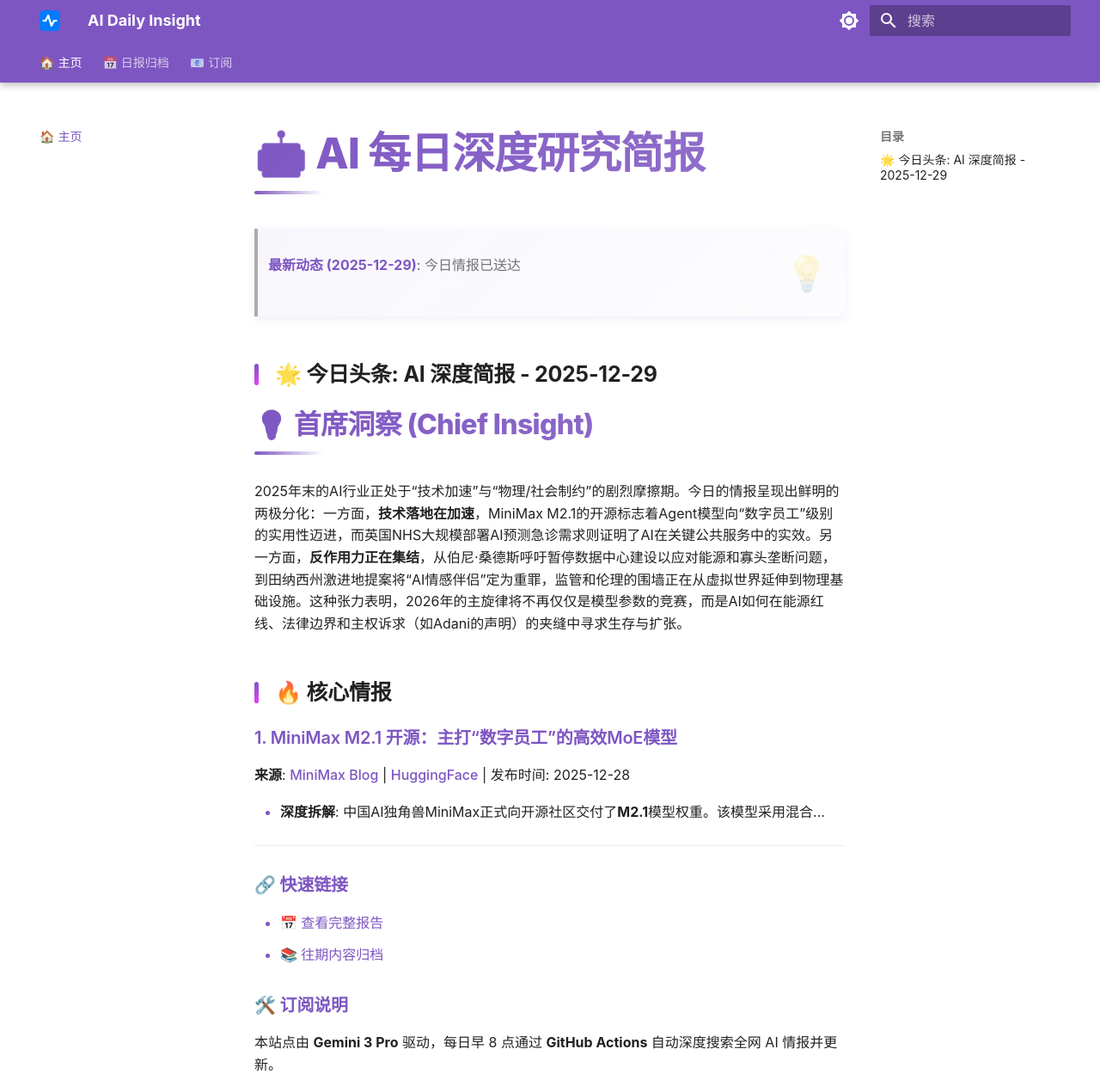
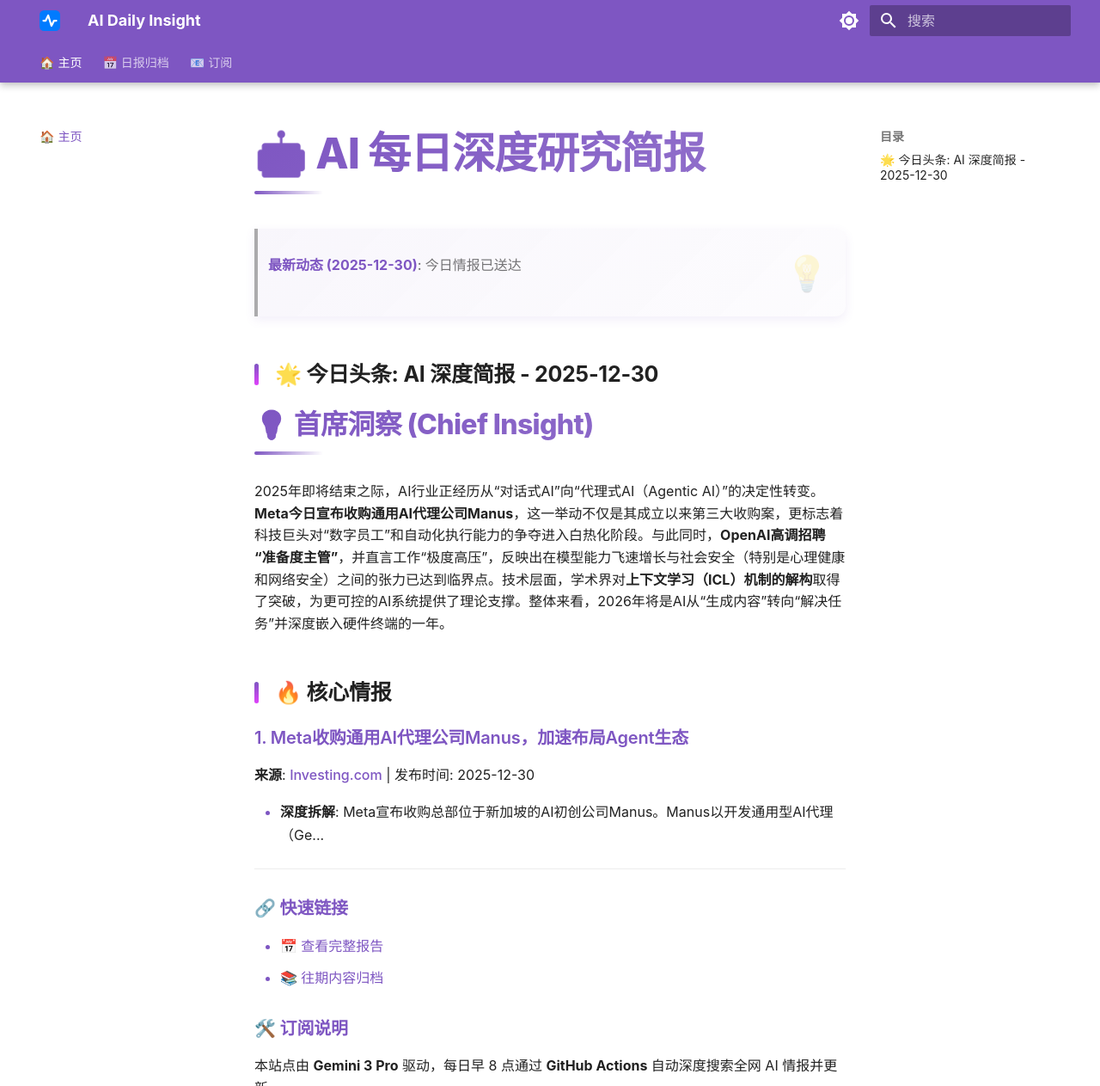
Before and after one commit to cxyac/AI-Daily-News-Brief, an MkDocs documentation site: the page built from docs/index.md, in a window 1280 px wide and 1400 px high, cut to the strip 0-1263 px from the top of the window. Shown: the whole strip at 86% size. Built offline with MkDocs 1.6.1 and Material for MkDocs 9.7.7, drawn with Linux system fonts in a browser that asks for light colours; a script that is not in the unit is left out; some of the changed text lies outside the part shown.

```diff
--- a/docs/index.md
+++ b/docs/index.md
@@ -1,24 +1,24 @@
 # 🤖 AI 每日深度研究简报
 
-> **最新动态 (2025-12-29)**: 今日情报已送达
+> **最新动态 (2025-12-30)**: 今日情报已送达
 
-## 🌟 今日头条: AI 深度简报 - 2025-12-29
+## 🌟 今日头条: AI 深度简报 - 2025-12-30
 
 # 💡 首席洞察 (Chief Insight)
 
-2025年末的AI行业正处于“技术加速”与“物理/社会制约”的剧烈摩擦期。今日的情报呈现出鲜明的两极分化：一方面，**技术落地在加速**，MiniMax M2.1的开源标志着Agent模型向“数字员工”级别的实用性迈进，而英国NHS大规模部署AI预测急诊需求则证明了AI在关键公共服务中的实效。另一方面，**反作用力正在集结**，从伯尼·桑德斯呼吁暂停数据中心建设以应对能源和寡头垄断问题，到田纳西州激进地提案将“AI情感伴侣”定为重罪，监管和伦理的围墙正在从虚拟世界延伸到物理基础设施。这种张力表明，2026年的主旋律将不再仅仅是模型参数的竞赛，而是AI如何在能源红线、法律边界和主权诉求（如Adani的声明）的夹缝中寻求生存与扩张。
+2025年即将结束之际，AI行业正经历从“对话式AI”向“代理式AI（Agentic AI）”的决定性转变。**Meta今日宣布收购通用AI代理公司Manus**，这一举动不仅是其成立以来第三大收购案，更标志着科技巨头对“数字员工”和自动化执行能力的争夺进入白热化阶段。与此同时，**OpenAI高调招聘“准备度主管”**，并直言工作“极度高压”，反映出在模型能力飞速增长与社会安全（特别是心理健康和网络安全）之间的张力已达到临界点。技术层面，学术界对**上下文学习（ICL）机制的解构**取得了突破，为更可控的AI系统提供了理论支撑。整体来看，2026年将是AI从“生成内容”转向“解决任务”并深度嵌入硬件终端的一年。
 
 ## 🔥 核心情报
 
-### 1. MiniMax M2.1 开源：主打“数字员工”的高效MoE模型
-**来源**: [MiniMax Blog](https://www.minimax.io/news/minimax-m21) | [HuggingFace](https://huggingface.co/MiniMaxAI/MiniMax-M2.1) | 发布时间: 2025-12-28
+### 1. Meta收购通用AI代理公司Manus，加速布局Agent生态
+**来源**: [Investing.com](https://www.investing.com/news/stock-market-news/meta-acquires-manus-to-expand-ai-agent-capabilities-4186109) | 发布时间: 2025-12-30
 
-- **深度拆解**: 中国AI独角兽MiniMax正式向开源社区交付了**M2.1**模型权重。该模型采用混合...
+- **深度拆解**: Meta宣布收购总部位于新加坡的AI初创公司Manus。Manus以开发通用型AI代理（Ge...
 
 ---
 
 ### 🔗 快速链接
-- [📅 查看完整报告](archives/2025-12-29.md)
+- [📅 查看完整报告](archives/2025-12-30.md)
 - [📚 往期内容归档](archives/index.md)
 
 ### 🛠️ 订阅说明
@@ -28,4 +28,4 @@
 <script>var d=document,w="https://tally.so/widgets/embed.js",v=function(){"undefined"!=typeof Tally?Tally.loadEmbeds():d.querySelectorAll("iframe[data-tally-src]:not([src])").forEach((function(e){e.src=e.dataset.tallySrc}))};if("undefined"!=typeof Tally)v();else if(d.querySelector('script[src="'+w+'"]')==null){var s=d.createElement("script");s.src=w,s.onload=v,s.onerror=v,d.body.appendChild(s);}</script>
 
 ---
-*上次更新时间：2025-12-29 08:53:46*
+*上次更新时间：2025-12-30 09:25:20*
```
Also changed, not shown: docs/archives/2025-12-30.md (added, +86 -0 lines), docs/archives/index.md (+1 -0 lines).
